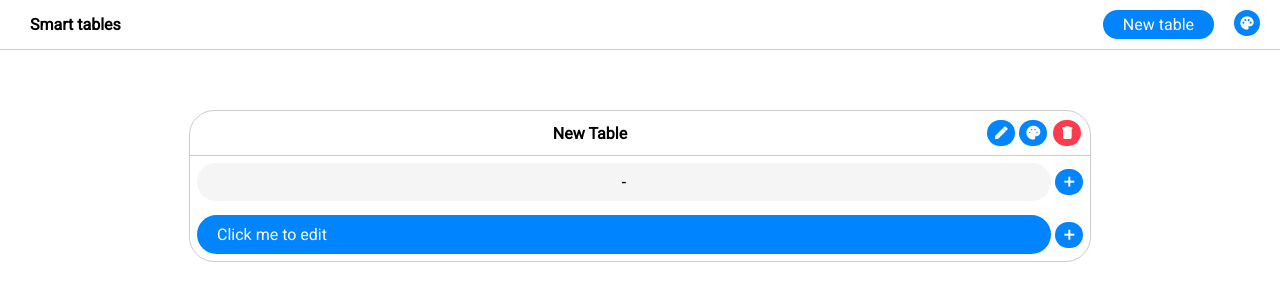
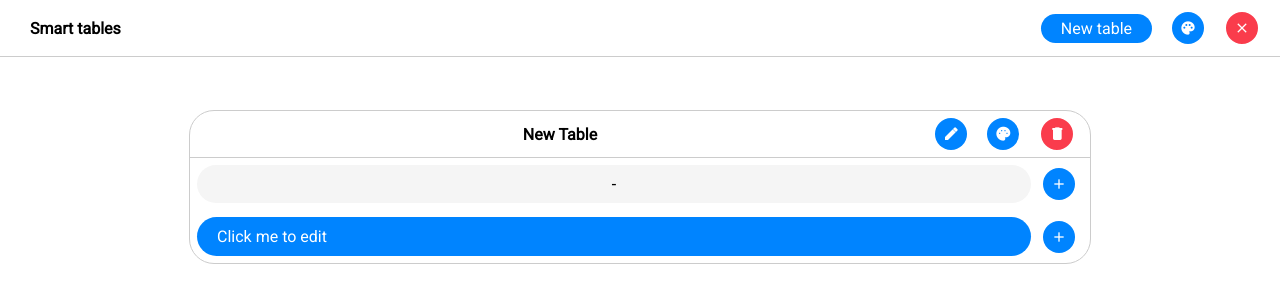
Before and after one commit to karolsw3/vue-tables, a Vue app: page /#/tables in a window 1280 px wide. Shown: the top 302 px of the page. Built offline with nearby package versions, Linux system fonts and the light colour scheme.

Commit message:
Created global button style instead of different buttons in each component

```diff
--- a/src/App.vue
+++ b/src/App.vue
@@ -27,4 +27,26 @@ body
 #app
 	font-family 'Roboto', Helvetica, Arial, sans-serif
 	height 100%
+
+.button
+	position relative
+	height 100%
+	cursor pointer
+	background #0084ff
+	color white
+	margin 0 10px
+	padding 5px 20px
+	border-radius 99px
+	transition-duration 0.12s
+	box-sizing border-box
+	p
+		margin 0
+	&--red
+		background #fa3c4c
+		border 2px solid white
+	&--icon
+		padding 8px
+		font-family 'Material Icons'
+	&:hover
+		filter :brightness(0.9)
 </style>
--- a/src/components/SmartLocker.vue
+++ b/src/components/SmartLocker.vue
@@ -2,7 +2,7 @@
 	.SmartLocker
 		.SmartLocker__locker
 			input.SmartLocker__input(type='password', placeholder='Type your login key')
-			router-link.SmartLocker__button(to='tables') keyboard_arrow_right
+			router-link.button.button--icon(to='tables') keyboard_arrow_right
 </template>
 
 <script>
@@ -34,6 +34,9 @@ export default {
 			padding 5px
 			display flex
 			align-items center
+			padding 30px
+			border 1px solid #ccc
+			border-radius 25px
 		&__input
 			color #aaa
 			background white
@@ -42,20 +45,5 @@ export default {
 			min-width 300px
 			width 50%
 			padding 9px 20px
-		&__button
-			color white
-			text-align center
-			cursor pointer
-			height 20px
-			width 20px
-			margin 0 10px
-			padding 7px
-			border-radius 99px
-			display inline-block
-			background #00d700
-			font-family 'Material Icons'
-			transition all 0.12s
-			&:hover
-				opacity 0.7
 
 </style>
--- a/src/components/SmartMenu.vue
+++ b/src/components/SmartMenu.vue
@@ -3,9 +3,10 @@
 		.menu__header Smart tables
 		.menu__buttons
 			slot
-			.menu__button.menu__button--icon(v-on:click='colorPickerVisible = !colorPickerVisible')
+			.button.button--icon(v-on:click='colorPickerVisible = !colorPickerVisible')
 				p palette
 			ColorPicker(v-if='colorPickerVisible' @colorChanged='setColor' :colors=['white', '#0084ff', '#6f677b', '#ff5ca1', '#1b4f9c', '#7646ff', '#fa3c4c', '#f56b78', '#33343f'])
+			router-link.button.button--icon.button--red(to='/') clear
 </template>
 
 <script>
@@ -52,24 +53,5 @@ export default {
 		font-weight 900
 	&__buttons
 		display flex
-	&__button
-		position relative
-		height 100%
-		cursor pointer
-		background #0084ff
-		color white
-		margin 0 10px
-		padding 5px 20px
-		border-radius 99px
-		transition-duration animationDuration
-		box-sizing border-box
-		&--icon
-			padding 5px
-			font-family 'Material Icons'
-			p
-				margin 0
-		&:hover
-			filter :brightness(0.9)
-		&--red
-			background #fa3c4c
+		align-items center
 </style>
--- a/src/components/SmartTable.vue
+++ b/src/components/SmartTable.vue
@@ -9,25 +9,25 @@
 				template(v-else)
 					input.SmartTable__input.SmartTable__input--hidden(v-model='name', v-on:blur='isEdited = false', @keyup.enter='isEdited = false')
 			.SmartTable__headerButtons
-				.SmartTable__button(:style='{background: color}', v-on:click='isEdited = true')
+				.button.button--icon(:style='{background: color}', v-on:click='isEdited = true')
 					p edit
-				.SmartTable__button(:style='{background: color}', v-on:click='colorPickerVisible = !colorPickerVisible')
+				.button.button--icon(:style='{background: color}', v-on:click='colorPickerVisible = !colorPickerVisible')
 					p palette
 				slot
 		.SmartTable__inputs
 			input.SmartTable__input(v-for='(column, index) in columns', v-model='newRow[index]' @keyup.enter='pushRow')
-			.SmartTable__button(:style='{background: color}', v-on:click='pushRow')
+			.button.button--icon(:style='{background: color}', v-on:click='pushRow')
 				p add
 		table
 			tr
 				SmartCell(v-for='(column, index) in columns', :text='column.text', primary='true', :color='color' :key='column.id')
-					.SmartTable__button.SmartTable__button--red(style='margin: 0', v-on:click='deleteColumn(index)')
+					.button.button--icon.button--red(style='margin: 0', v-on:click='deleteColumn(index)')
 						p delete
-				.SmartTable__button(v-on:click='pushColumn', :style='{background: color}')
+				.button.button--icon(v-on:click='pushColumn', :style='{background: color}')
 					p add
 			tr(v-for='(row, rowIndex) in rows')
 				SmartCell(v-for='(cell, cellIndex) in row', :text='cell.text', :key='cell.id')
-				.SmartTable__button.SmartTable__button--red(v-on:click='deleteRow(rowIndex)') delete
+				.button.button--red.button--icon(v-on:click='deleteRow(rowIndex)') delete
 </template>
 
 <script>
@@ -166,25 +166,4 @@ export default {
 			padding 5px
 			box-sizing border-box
 			justify-content space-between
-		&__button
-			font-family 'Material Icons'
-			font-weight 900
-			height 100%
-			cursor pointer
-			background #0084ff
-			color white
-			margin 2px
-			padding 5px 6px
-			border-radius 99px
-			transition-duration 0.1s
-			box-sizing border-box
-			&:hover
-				opacity 0.7
-			&--red
-				background #fa3c4c
-				border 2px solid white
-			p
-				padding 0
-				margin 0
-				user-select none
 </style>
--- a/src/components/TableManager.vue
+++ b/src/components/TableManager.vue
@@ -1,10 +1,10 @@
 <template lang='pug'>
 	.TableManager(:style='style')
 		SmartMenu(@colorChanged='setColor')
-			.menu__button(v-on:click='pushTable') New table
+			.button(v-on:click='pushTable') New table
 		.TableManager__tables
 			SmartTable(v-for='(table, index) in tables' :key='table.id')
-				.SmartTable__button.SmartTable__button--red(v-on:click='deleteTable(index)')
+				.button.button--red.button--icon(v-on:click='deleteTable(index)')
 						p delete
 </template>
 
```
Also changed, not shown: 1 other file (tests, documents, lock files or other folders).
